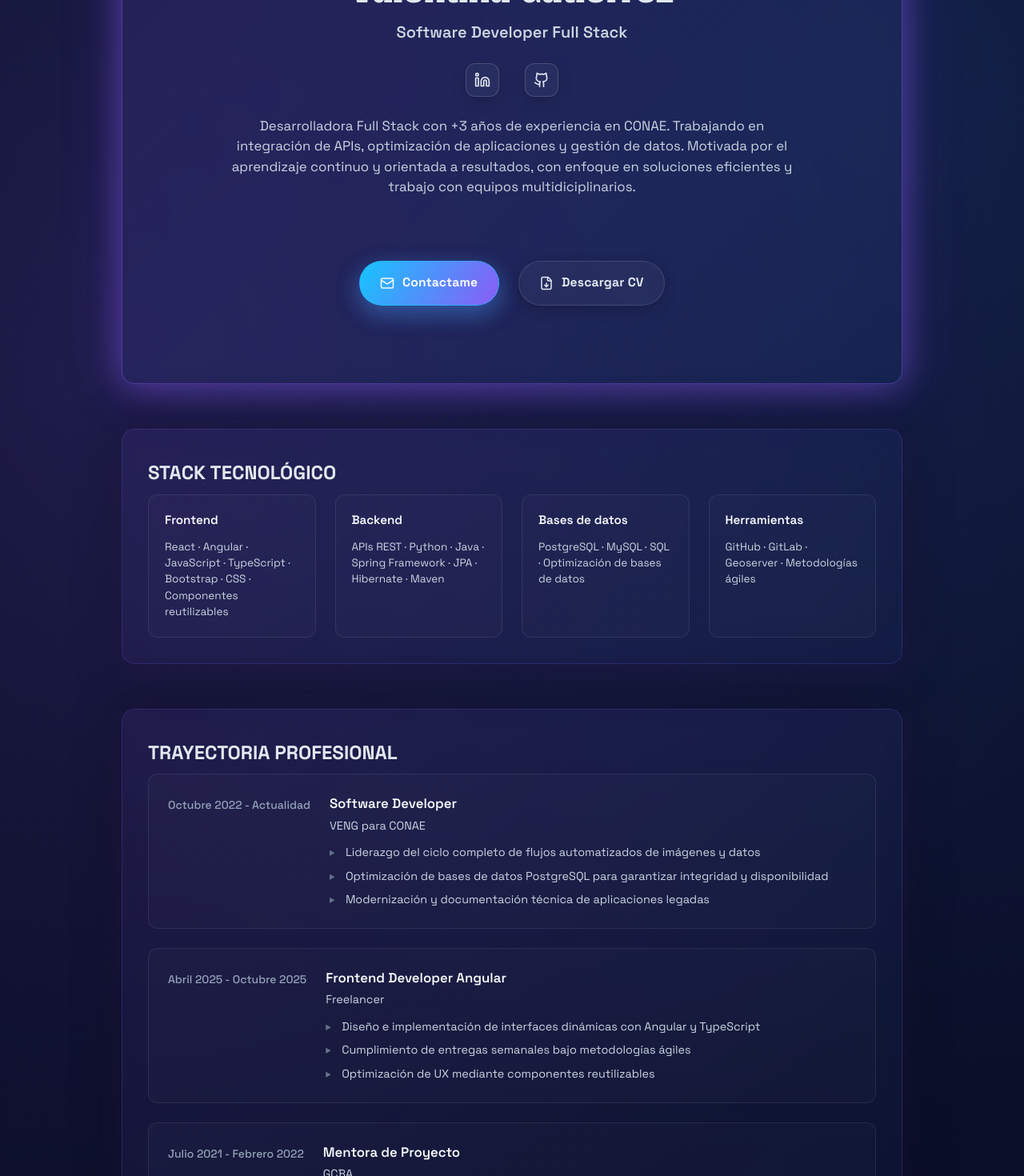
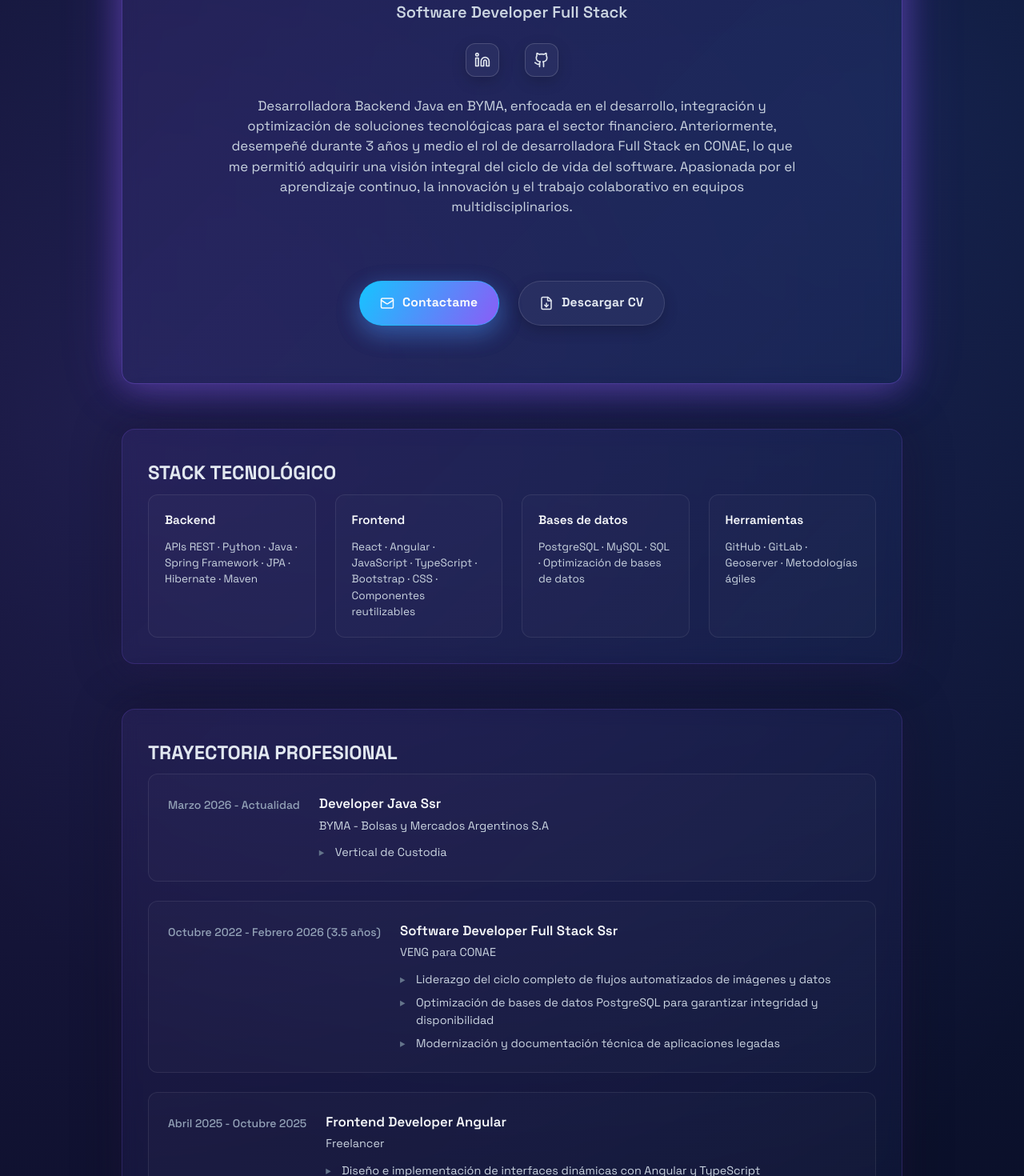
Before and after one commit to vgutierrezz/MyPortfolio, a React (Vite) app: page / in a window 1280 px wide. Shown: the part 280-1750 px from the top of the page at 80% size. Built offline with nearby package versions, Linux system fonts and the light colour scheme.

Commit message:
Nuevo puesto de trabajo

```diff
--- a/src/App.jsx
+++ b/src/App.jsx
@@ -2,7 +2,7 @@ import './App.css'
 import Navbar from './components/Navbar'
 import Hero from './sections/Hero'
 import Skills from './sections/Skills'
-import Experince from './sections/Experince'
+import Experience from './sections/Experience.jsx'
 import Projects from './sections/Projects'
 import Contact from './sections/Contact'
 
@@ -14,7 +14,7 @@ function App() {
       <main>
         <Hero />
         <Skills />
-        <Experince />
+        <Experience />
         <Projects />
         <Contact />
       </main>
--- a/src/sections/Experince.jsx
+++ b/src/sections/Experience.jsx
@@ -1,9 +1,17 @@
-function Experince() {
+function Experience() {
   const experiences = [
     {
-      title: 'Software Developer',
+      title: 'Developer Java Ssr',
+      company: 'BYMA - Bolsas y Mercados Argentinos S.A',
+      period: 'Marzo 2026 - Actualidad',
+      highlights: [
+        'Vertical de Custodia'
+      ]
+    },
+    {
+      title: 'Software Developer Full Stack Ssr',
       company: 'VENG para CONAE',
-      period: 'Octubre 2022 - Actualidad',
+      period: 'Octubre 2022 - Febrero 2026 (3.5 años)',
       highlights: [
         'Liderazgo del ciclo completo de flujos automatizados de imágenes y datos',
         'Optimización de bases de datos PostgreSQL para garantizar integridad y disponibilidad',
@@ -57,4 +65,4 @@ function Experince() {
 	)
 }
 
-export default Experince
+export default Experience
--- a/src/sections/Hero.jsx
+++ b/src/sections/Hero.jsx
@@ -26,11 +26,7 @@ function Hero() {
         </a>
       </div>
       <p className="lede">
-        Desarrolladora Full Stack con +3 años de experiencia en CONAE.
-        Trabajando en integración de APIs, optimización de
-        aplicaciones y gestión de datos. Motivada por el aprendizaje continuo y orientada a
-        resultados, con enfoque en soluciones eficientes y trabajo con equipos multidiciplinarios.
-
+        Desarrolladora Backend Java en BYMA, enfocada en el desarrollo, integración y optimización de soluciones tecnológicas para el sector financiero. Anteriormente, desempeñé durante 3 años y medio el rol de desarrolladora Full Stack en CONAE, lo que me permitió adquirir una visión integral del ciclo de vida del software. Apasionada por el aprendizaje continuo, la innovación y el trabajo colaborativo en equipos multidisciplinarios.
       </p>
 
 
--- a/src/sections/Projects.jsx
+++ b/src/sections/Projects.jsx
@@ -30,7 +30,14 @@ function Projects() {
       period: '2025',
       technologies: ['Introduction to Responsible AI','Introduction to LLM', 'Introduction to Vertex AI Studio', 'Introduction to Responsible AI'],
       certificateUrl: 'https://www.skills.google/public_profiles/7c4296f8-f2bc-430b-980e-1a70d11327da'
-    }
+    },
+      {
+          title: 'Finanzas Básicas',
+          institution: 'BYMA Educa',
+          period: 'Marzo 2026',
+          technologies: ['Estrategias de ahorro e inversión', 'Dinámica de las tasas de interés y su impacto en el valor del dinero', 'Marco normativo de impuestos aplicados a las inversiones'],
+          certificateUrl: 'https://www.bymaeduca.com.ar/certificates/4ovpz37kv6'
+      }
   ]
 
   return (
--- a/src/sections/Skills.jsx
+++ b/src/sections/Skills.jsx
@@ -4,12 +4,12 @@ function Skills() {
       <h2>STACK TECNOLÓGICO</h2>
       <div className="skills-grid">
         <div className="skill-category">
+          <h3>Backend</h3>
+          <p>APIs REST · Python · Java · Spring Framework · JPA · Hibernate · Maven</p>
+        </div>
+        <div className="skill-category">
           <h3>Frontend</h3>
           <p>React · Angular · JavaScript · TypeScript · Bootstrap · CSS · Componentes reutilizables</p>
-        </div>
-        <div className="skill-category">
-          <h3>Backend</h3>
-          <p>APIs REST · Python · Java · Spring Framework · JPA · Hibernate · Maven</p>
         </div>
         <div className="skill-category">
           <h3>Bases de datos</h3>
```
Also changed, not shown: 1 other file (tests, documents, lock files or other folders).
